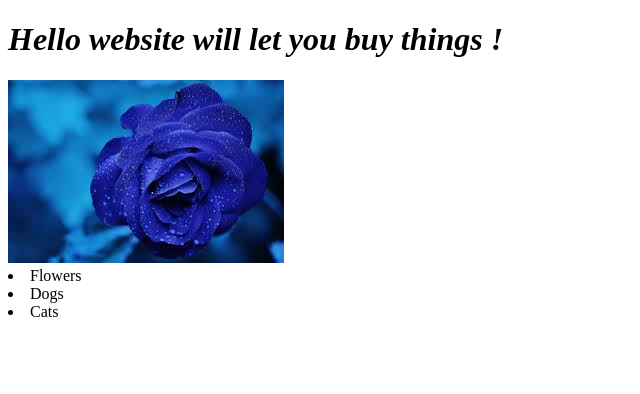
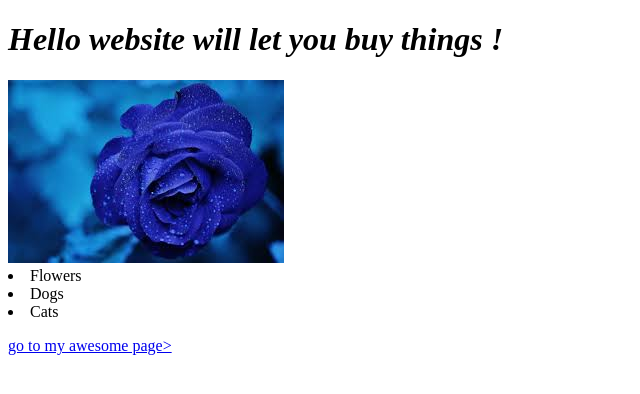
Before and after one commit to mhperlman91/mhperlman91.github.io, a plain HTML site: page index.html in a window 1280 px wide. Shown: the whole page, without its empty margins (0-640 px from the left). Drawn offline with Linux system fonts and the light colour scheme.

Commit message:
made more awesome

```diff
--- a/index.html
+++ b/index.html
@@ -14,6 +14,6 @@
     <li>Dogs</li>
     <li>Cats</li>
 
-   <p><a href="second.html"go to my awesome page></a></p>
+   <p><a href="second.html">go to my awesome page></a></p>
 </body>
 </Html>
```
